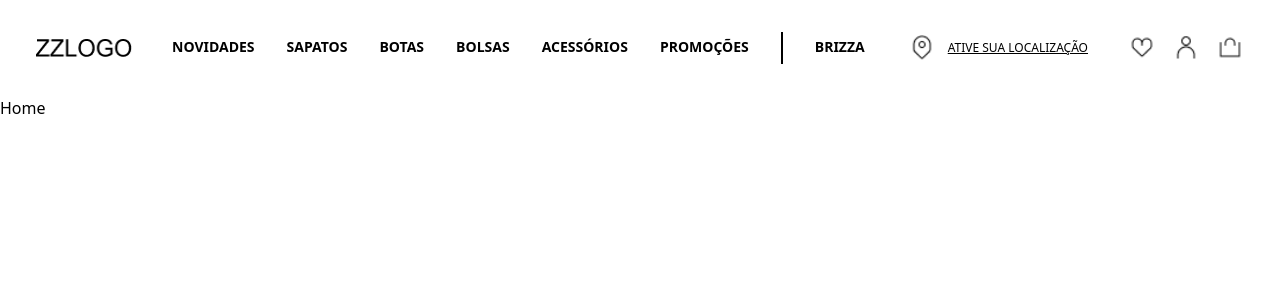
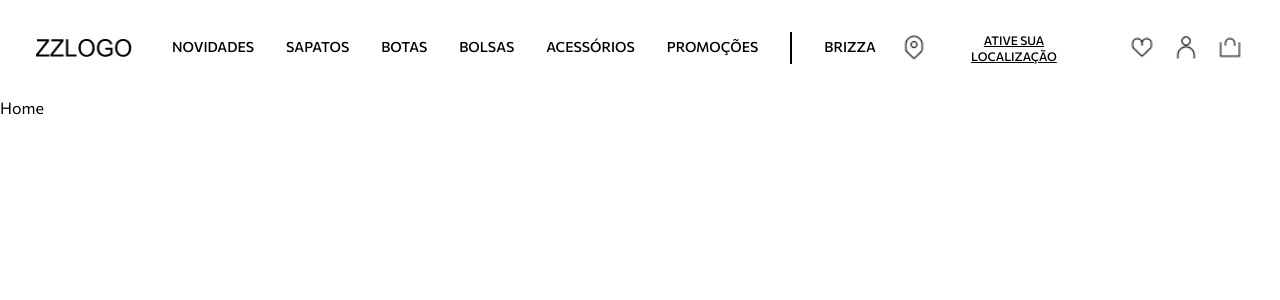
Before and after one commit to AnaLuizaRChiamenti/projeto-arezzo-web, a Next.js app: page / in a window 1280 px wide. Shown: the top 300 px of the page. Built offline with nearby package versions, Linux system fonts and the light colour scheme.

Commit message:
feat: adicionado a fonte global do projeto

```diff
--- a/src/pages/_app.tsx
+++ b/src/pages/_app.tsx
@@ -1,6 +1,17 @@
+import { Commissioner } from 'next/font/google';
 import "@/styles/globals.css";
 import type { AppProps } from "next/app";
 
+const commissioner = Commissioner({
+  subsets: ['latin'],
+  weight: ['400', '500', '600', '700'],
+  variable: '--font-commissioner',
+});
+
 export default function App({ Component, pageProps }: AppProps) {
-  return <Component {...pageProps} />;
+  return (
+    <div className={`${commissioner.variable}`}>
+      <Component {...pageProps} />
+    </div>
+  );
 }
--- a/src/pages/components/Header.tsx
+++ b/src/pages/components/Header.tsx
@@ -26,13 +26,13 @@ export default function Header() {
                         {navButtons.map((button) => (
                             <button
                                 key={button.id}
-                                className="font-semibold text-sm relative border-b-2 border-transparent hover:border-black transition-all duration-300 ease-in-out"
+                                className="font-medium text-sm relative border-b-2 border-transparent hover:border-black transition-all duration-300 ease-in-out"
                             >
                                 {button.text}
                             </button>
                         ))}
                         <div className="w-0.5 h-8 bg-black" />
-                        <button className="font-semibold text-sm relative border-b-2 border-transparent hover:border-black transition-all duration-300 ease-in-out">
+                        <button className="font-medium text-sm relative border-b-2 border-transparent hover:border-black transition-all duration-300 ease-in-out">
                             BRIZZA
                         </button>
                     </nav>
--- a/src/pages/index.tsx
+++ b/src/pages/index.tsx
@@ -3,16 +3,6 @@ import localFont from "next/font/local";
 import HomePage from "./home";
 import Header from "./components/Header";
 
-const geistSans = localFont({
-  src: "./fonts/GeistVF.woff",
-  variable: "--font-geist-sans",
-  weight: "100 900",
-});
-const geistMono = localFont({
-  src: "./fonts/GeistMonoVF.woff",
-  variable: "--font-geist-mono",
-  weight: "100 900",
-});
 
 export default function Home() {
   return (
--- a/src/styles/globals.css
+++ b/src/styles/globals.css
@@ -1,3 +1,11 @@
 @tailwind base;
 @tailwind components;
 @tailwind utilities;
+
+:root {
+    --font-commissioner: 'Commissioner', sans-serif;
+}
+
+body {
+    font-family: var(--font-commissioner);
+}
```
Also changed, not shown: src/pages/fonts/GeistMonoVF.woff (deleted), src/pages/fonts/GeistVF.woff (deleted).
